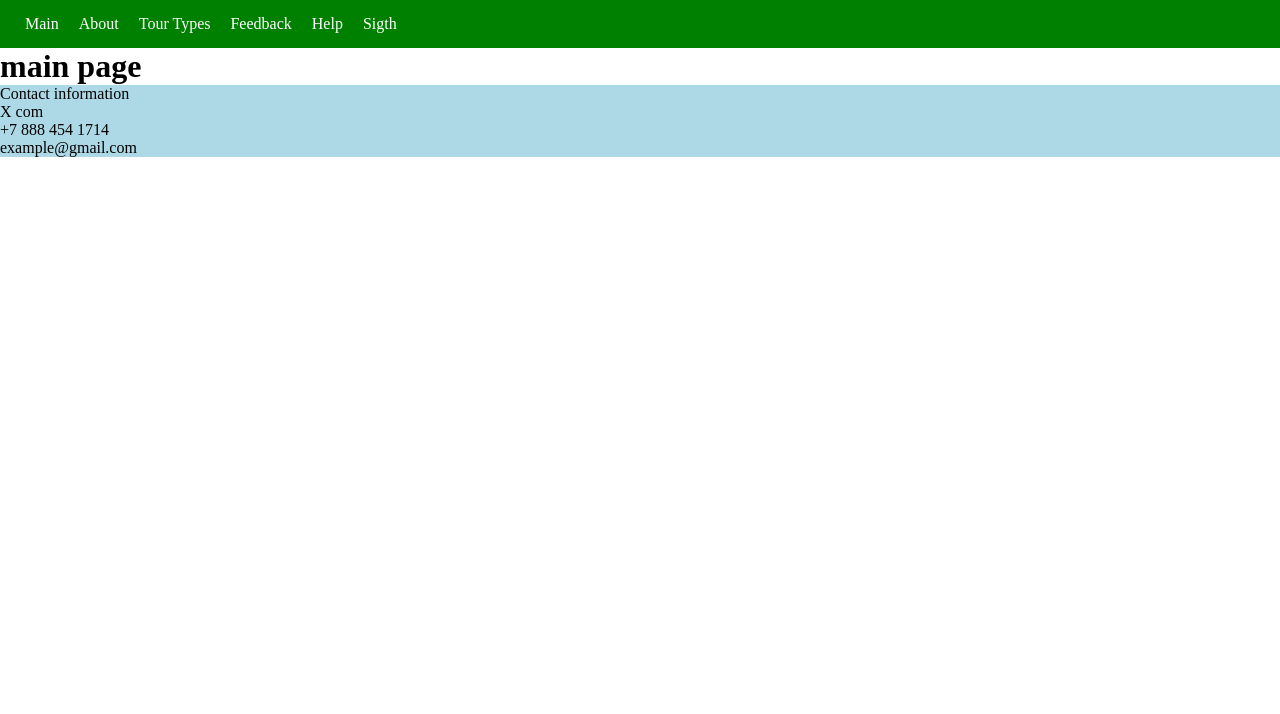
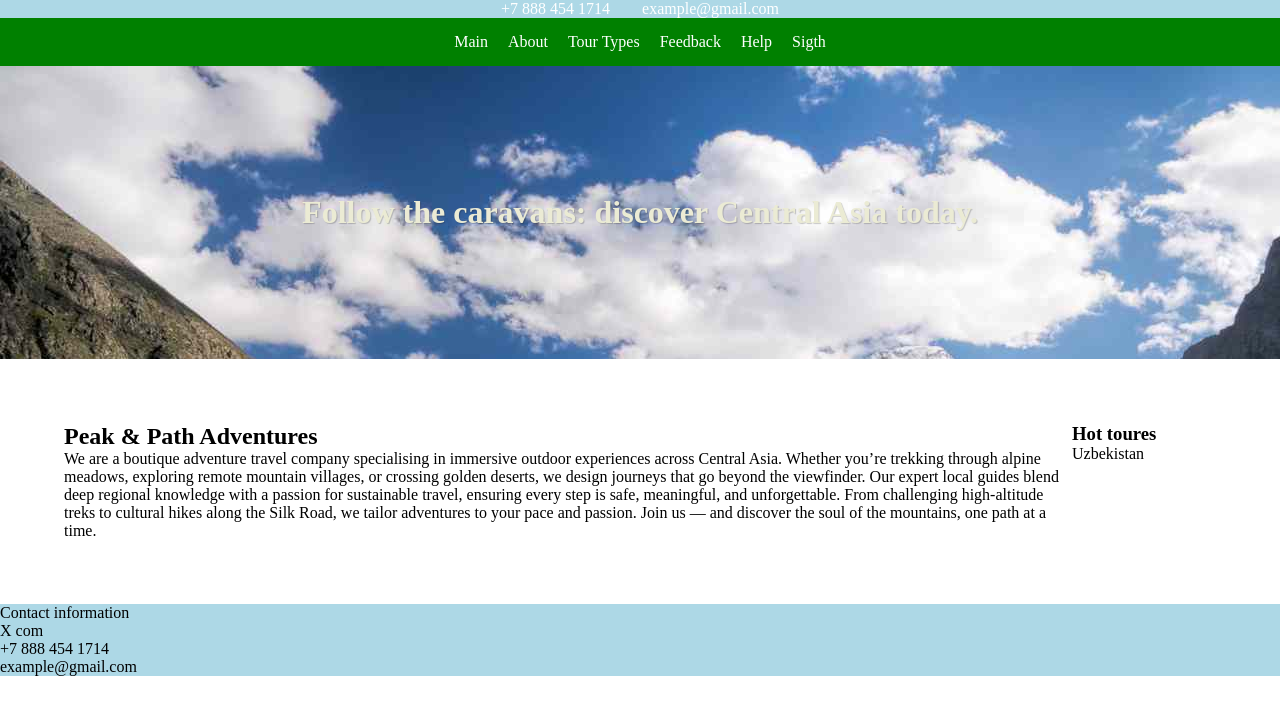
Before and after one commit to Chekisten/el_proj, a Next.js app: page / in a window 1280 px wide. Shown: the top 714 px of the page. Built offline with nearby package versions, Linux system fonts and the light colour scheme.

Commit message:
добавлены базовые стили

```diff
--- a/components/mainContainer.js
+++ b/components/mainContainer.js
@@ -9,14 +9,25 @@ const MainContainer = ({children, keywords}) =>{
             <meta keywords={"Prototype, tours" + keywords}></meta>
             <title>Prototype of tour's site</title>
         </Head>
+        <div className="headContacts">
+            <p>+7 888 454 1714</p>
+            <p>example@gmail.com</p>
+        </div>
+            <div className="navbar">
 
-            <div className="navbar">
+                <input type="checkbox" id="menu-check"></input>
+                <div className="MobilView">
+                    <h2 className="comName">Company name</h2>
+                    <label for="menu-check" class="hamburger">☰</label>
+                </div>
+                <div className="menu">
                     <A href={'/'} text={"Main"}/>
                     <A href={'/about'} text={"About"}/>
                     <A href={'/tourTypes'} text={"Tour Types"}/>
                     <A href={'/feedback'} text={"Feedback"}/>
                     <A href={'/help'} text={"Help"}/>
                     <A href={'/sight'} text={"Sigth"}/>
+                </div>
             </div>
             {children}
 
--- a/pages/index.js
+++ b/pages/index.js
@@ -1,13 +1,25 @@
 
-import MainContainer from "../components/mainContainer"
+import MainContainer from "../components/mainContainer";
+
 
 
 const Index = () => {
     return (
         <MainContainer>
+        <div className="MainMotto">
+            <h1>Follow the caravans: discover Central Asia today.</h1>
 
-        <h1>main page</h1>
-
+        </div>
+        <div className="mainInfo">
+        <main >
+            <h2>Peak & Path Adventures</h2>
+            <p>We are a boutique adventure travel company specialising in immersive outdoor experiences across Central Asia. Whether you’re trekking through alpine meadows, exploring remote mountain villages, or crossing golden deserts, we design journeys that go beyond the viewfinder. Our expert local guides blend deep regional knowledge with a passion for sustainable travel, ensuring every step is safe, meaningful, and unforgettable. From challenging high‑altitude treks to cultural hikes along the Silk Road, we tailor adventures to your pace and passion. Join us — and discover the soul of the mountains, one path at a time.</p>
+        </main>
+        <aside>
+            <h3>Hot toures</h3>
+            <p>Uzbekistan</p>
+        </aside>
+        </div>
         </MainContainer>
 
     );
--- a/styles/global.css
+++ b/styles/global.css
@@ -1,17 +1,101 @@
+
+
 * {/*  Это отвечает за удаление краёв в навбаре*/
     margin: 0;
     padding: 0;
     box-sizing: border-box;
 }
 
-
+h1{
+    text-align: center;
+}
 .navbar{
+    text-align: center;
     background: green;
     padding: 15px;
 
 }
+#menu-check {
+  display: none;
+}
+.hamburger {
+  display: none;
+  font-size: 30px;
+  cursor: pointer;
+}
+.comName{
+    display: none;
+}
+
+@media (max-width: 768px) {
+    .MobilView{
+        display: flex;
+        justify-content: space-around;
+        color: white;
+
+    }
+    .navbar{
+    text-align: right;
+
+    background: green;
+    padding: 15px;
+    }
+    .hamburger {
+    display: block;
+    }
+    .comName{
+        display: block;
+    }
+
+    .menu {
+    display: none;
+    flex-direction: column;
+
+    padding: 20px;
+    }
+
+
+    #menu-check:checked ~ .menu {
+    display: flex;
+    }
+
+    .mainInfo{
+        flex-direction: column;
+    }
+    .mainInfo aside{
+        order: 2;
+    }
+
+    .tours{
+        display: flex;
+        flex-direction: column;
+    }
+
+}
+
+
+
+
 .footer{
     background: lightblue;
+}
+.headContacts{
+    background: lightblue;
+    display: flex;
+    justify-content: center
+}
+.headContacts p{
+    color: white;
+    padding-left: 1rem;
+    padding-right: 1rem;
+}
+
+.tours{
+    display: flex;
+    justify-content: space-evenly;
+    flex-wrap: wrap;
+
+
 }
 
 .tour{
@@ -20,4 +104,37 @@
     border-radius: 20px;
     text-align: center;
     box-shadow:  0 4px 6px -1px rgba(0, 0, 0, 0.1);
+    flex: 1 1 500px;
+
 }
+.tourImg{
+    border-radius: 30px;
+    box-shadow:  1 6px 8px -1px rgba(0, 0, 0, 0.5);
+}
+
+.MainMotto{
+
+    display: flex;
+    justify-content: center;
+    align-items: center;
+    background-image: url('../public/images/centAsia.jpg');
+
+    color: rgb(235, 235, 212);
+    text-shadow: 1px 1px 1px rgba(0, 0, 0, 0.2);
+}
+.MainMotto h1{
+    margin: 10%;
+}
+.mainInfo{
+    display: flex;
+    padding: 5%;
+    justify-content: space-between;
+}
+
+.mainInfo main{
+    flex: 7
+
+}
+.mainInfo aside{
+    flex: 1
+}
```
Also changed, not shown: pages/tourTypes.js (+12 -3 lines), public/images/centAsia.jpg (added). Lines whose indentation alone changed are shown as unchanged.
